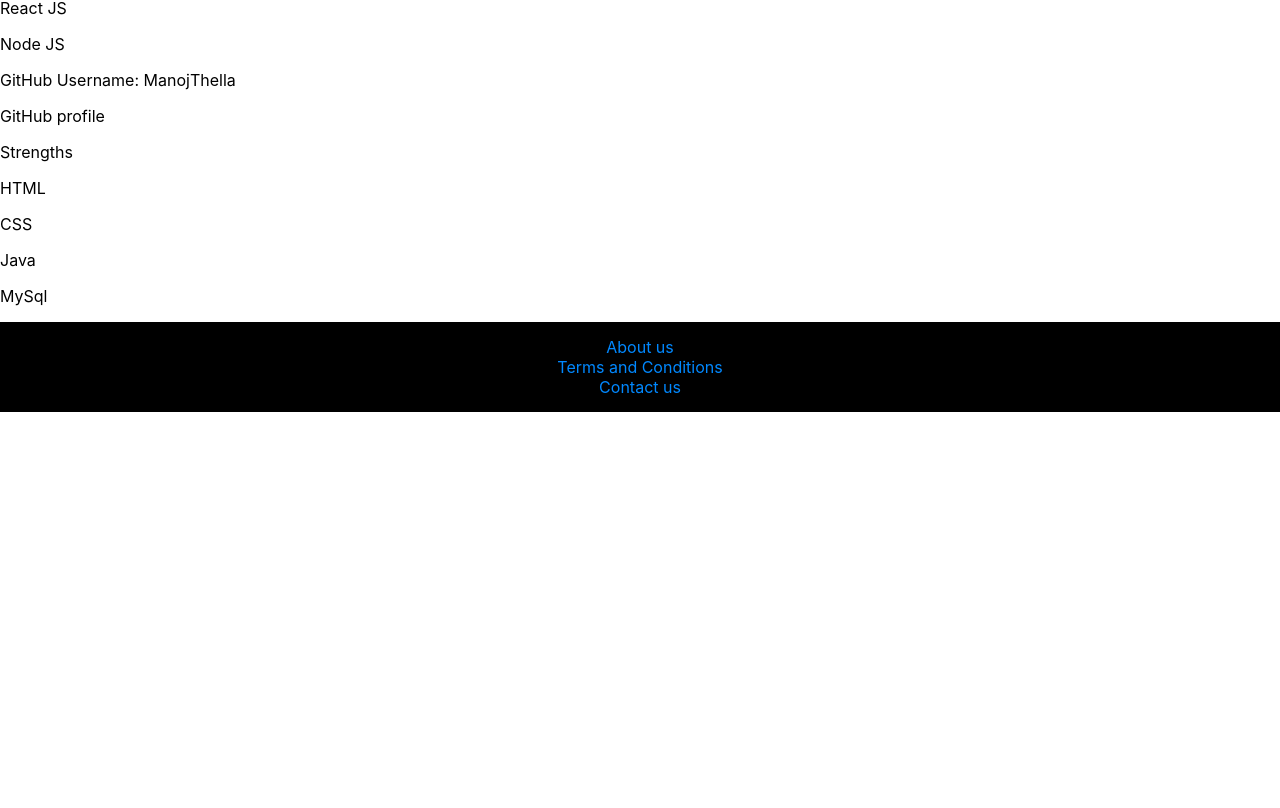
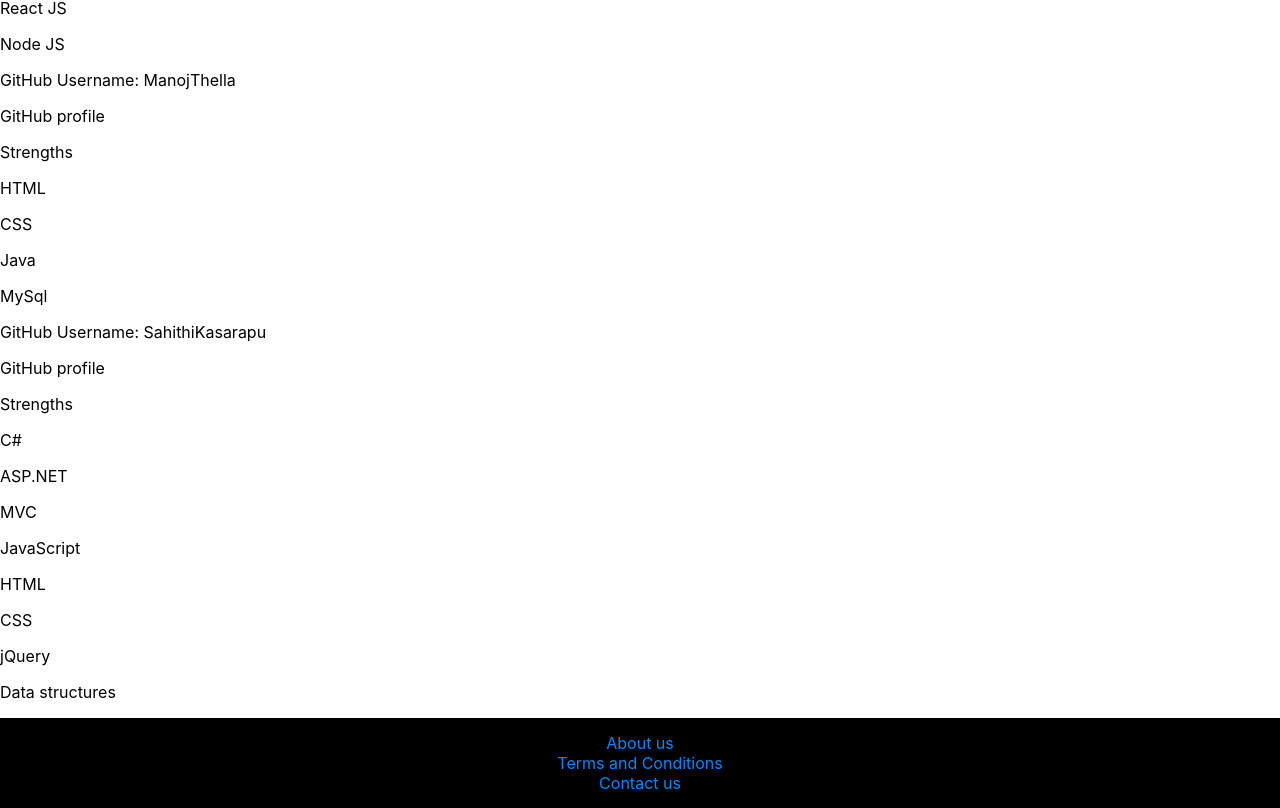
Before and after one commit to AjayKumar1403/REACT-ESPARTO, a React (Create React App) app in the folder esparto/: page / in a window 1280 px wide. Shown: the part 3862-4670 px from the top of the page. Before the commit the page ends 4274 px from the top, so only its background shows below. Built offline with nearby package versions, Linux system fonts and the light colour scheme.

Commit message:
updated the Aboutyou.js with the developers info - Sahithi Kasarapu

```diff
--- a/esparto/src/About.js
+++ b/esparto/src/About.js
@@ -29,6 +29,20 @@ export default function About(){
             <p>Java</p>
             <p>MySql</p>
 
+            <p>GitHub Username: SahithiKasarapu</p>
+
+            <p>GitHub profile</p>
+
+            <p>Strengths</p>
+            <p>C#</p>
+            <p>ASP.NET</p>
+            <p>MVC</p>
+            <p>JavaScript</p>
+            <p>HTML</p>
+            <p>CSS</p>
+            <p>jQuery</p>
+            <p>Data structures</p>
+
     </div>
     )
 }
```
